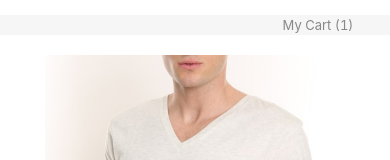
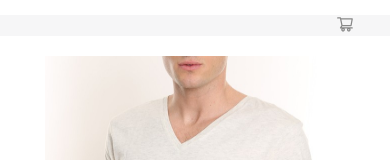
Before and after one commit to cftan98/tech_test, a React (Create React App) app: page / in a window 390 px wide. Shown: the top 160 px of the page. Built offline with nearby package versions, Linux system fonts and the light colour scheme.

Commit message:
Fixed the style responsive on cart and icon

```diff
--- a/src/App.js
+++ b/src/App.js
@@ -1,5 +1,6 @@
 import { useState } from 'react';
 import { Divider, Menu, Dropdown, Space } from 'antd';
+import { ShoppingCartOutlined } from '@ant-design/icons';
 import image from './classic-tee.jpg';
 
 // Dummy data
@@ -9,7 +10,7 @@ const menu = (
       <a>
         <>
           <Space align='start'>
-            <img src={image} height={150} width={100}/>
+            <img src={image} height={150} width={100} />
             <div>
               <p>Classic tee</p>
               <span>1 * <b>$75.00</b></span>
@@ -50,11 +51,15 @@ function App() {
         className='Header'
       >
         <Dropdown overlay={menu} placement='bottomRight'>
-          <p
-            id='CART'
-          >
-            My Cart  (1)
-        </p>
+          <div className='CART'>
+            <ShoppingCartOutlined id={"CART_ICON"} size={10} />
+            <p
+              id='CART'
+              //className='CART'
+            >
+              My Cart  (1)
+            </p>
+          </div>
         </Dropdown>
       </div>
 
--- a/src/index.css
+++ b/src/index.css
@@ -15,13 +15,18 @@ code {
 
 .Header{
   background-color: #F6F6F7;
+  width: 100%;
 }
 
-#CART{
+.CART{
   margin-left: 85%;
   font-size: small;
   text-align: center;
   width: 90px;
+}
+
+#CART_ICON{
+  display: none;
 }
 
 #MAIN{
@@ -73,12 +78,23 @@ code {
 }
 
 @media screen and (max-width: 500px) {
+  .CART{
+    margin-left: auto;
+  }
+
   #CART{
-    margin-left: 70%;
+    display: none;
+  }
+
+  #CART_ICON{
+    display: inline-block;
+    font-size: large;
+    position: relative;
   }
 
   #RHS{
     margin: auto;
+    margin-right: 0;
     width: auto;
     padding: 20px;
   }
```
